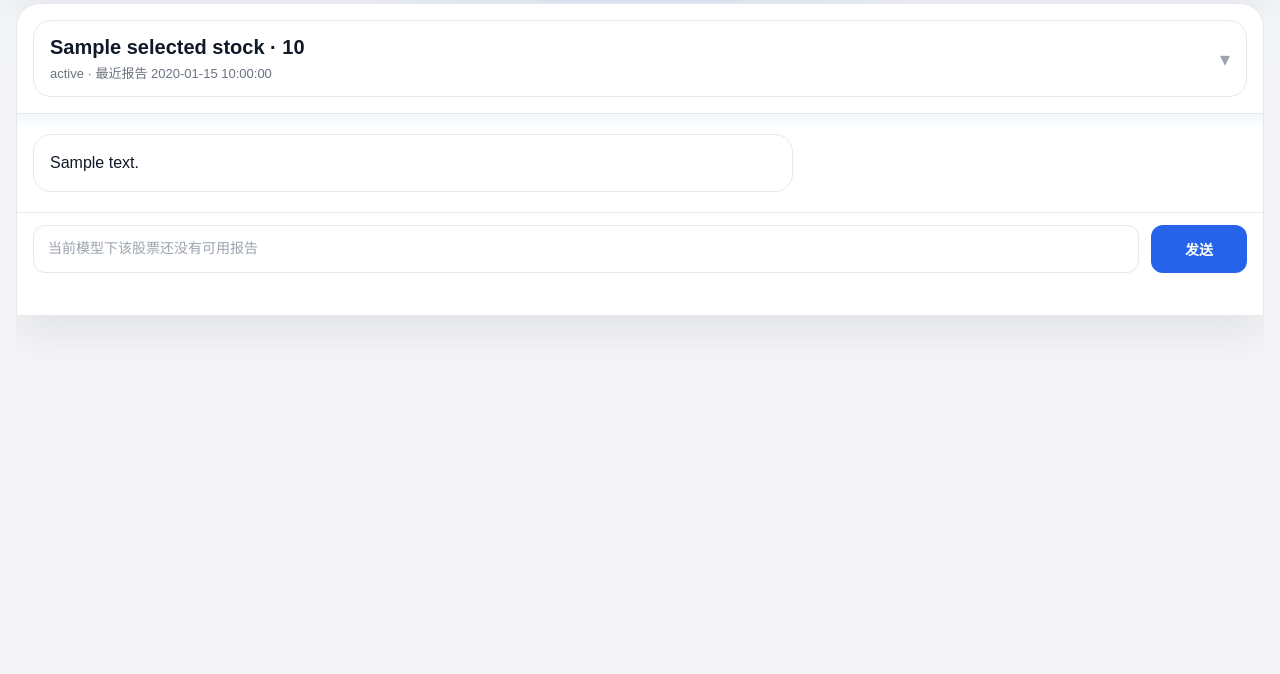
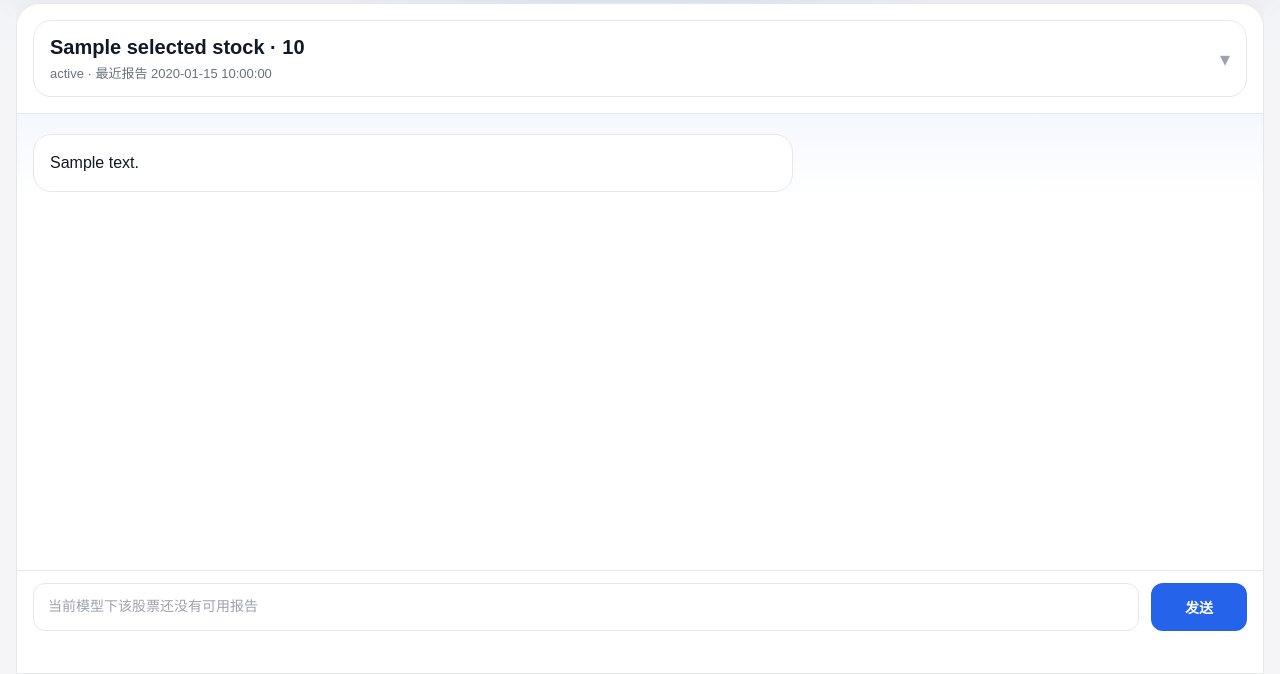
Before and after one commit to James0112/Dingpan, a FastAPI app: template templates/chat.html in a window 1280 px wide. Shown: the part 126-800 px from the top of the page. Run offline with FastAPI, Linux system fonts and the light colour scheme; the template is opened without the code that fills it: most values are stand-ins (such as "Sample title", 1, 10 or a date in 2020).

Commit message:
Restore chat thread scrolling and refine picker behavior

```diff
--- a/templates/chat.html
+++ b/templates/chat.html
@@ -21,13 +21,15 @@
   .page-body {
     flex: 1 1 auto;
     min-height: 0;
+    display: flex;
+    flex-direction: column;
     overflow: hidden;
   }
   .chat-page {
     position: relative;
     display: flex;
     flex-direction: column;
-    height: 100%;
+    flex: 1 1 auto;
     min-height: 0;
     background: var(--bg-surface);
     border: 1px solid var(--border-color);
@@ -380,6 +382,7 @@
   const stockTrigger = document.getElementById("chat-stock-trigger");
   const stockMenu = document.getElementById("chat-stock-menu");
   const stockBackdrop = document.getElementById("chat-stock-backdrop");
+  const chatPageMessage = document.getElementById("chat-page-message");
   const chatForm = document.getElementById("chat-form");
   const chatFormMessage = document.getElementById("chat-form-message");
   const chatThread = document.getElementById("chat-thread");
@@ -388,8 +391,8 @@
   const selectedStockCode = "{{ selected_stock.stock_code if selected_stock else '' }}";
   const stockQueryPresent = "{{ '1' if stock_query_present else '' }}" === "1";
   const selectedStockReady = "{{ '1' if selected_conversation else '' }}" === "1";
+  const totalStockCount = {{ stocks|length }};
   const readyStockCodes = [{% for item in stocks if item.status == "ready" %}"{{ item.stock_code }}"{% if not loop.last %}, {% endif %}{% endfor %}];
-  const selectableStockCount = readyStockCodes.length;
 
   function setStockMenuOpen(open) {
     if (!stockMenu || !stockBackdrop) {
@@ -434,10 +437,14 @@
 
   if (stockTrigger) {
     stockTrigger.addEventListener("click", () => {
-      if (selectableStockCount <= 1) {
-        chatFormMessage.textContent = "当前只有一只可对话股票";
-        chatFormMessage.classList.remove("is-error");
+      if (totalStockCount <= 1) {
+        if (chatPageMessage) {
+          chatPageMessage.textContent = "当前没有更多股票可切换";
+        }
         return;
+      }
+      if (chatPageMessage) {
+        chatPageMessage.textContent = "";
       }
       setStockMenuOpen(true);
     });
```
